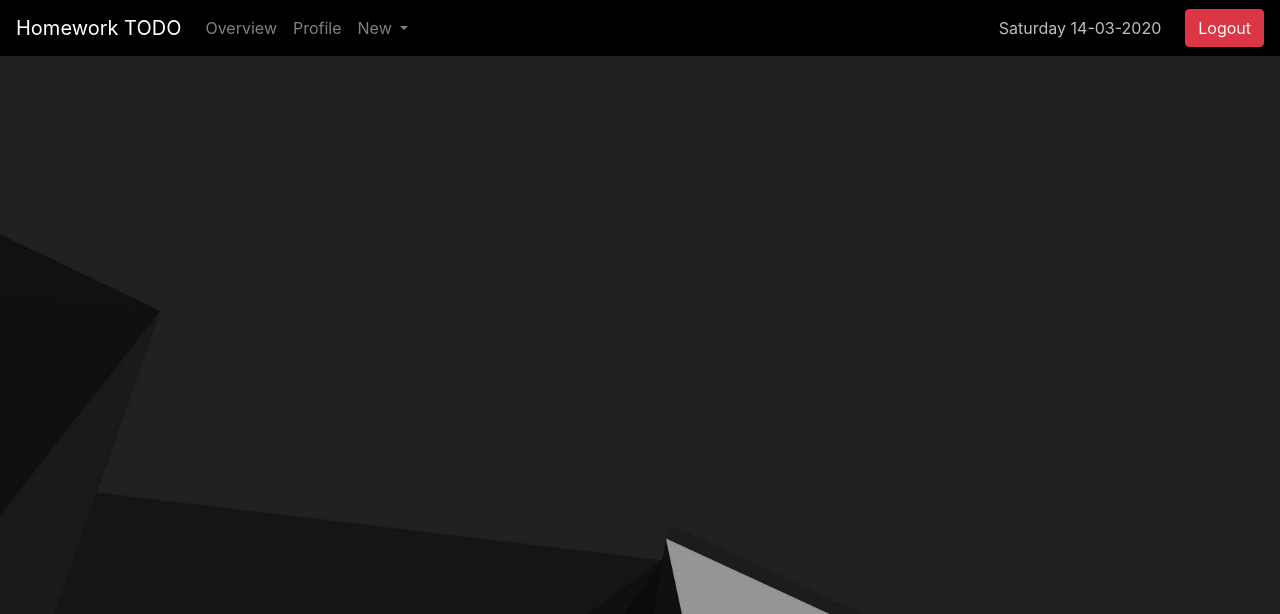
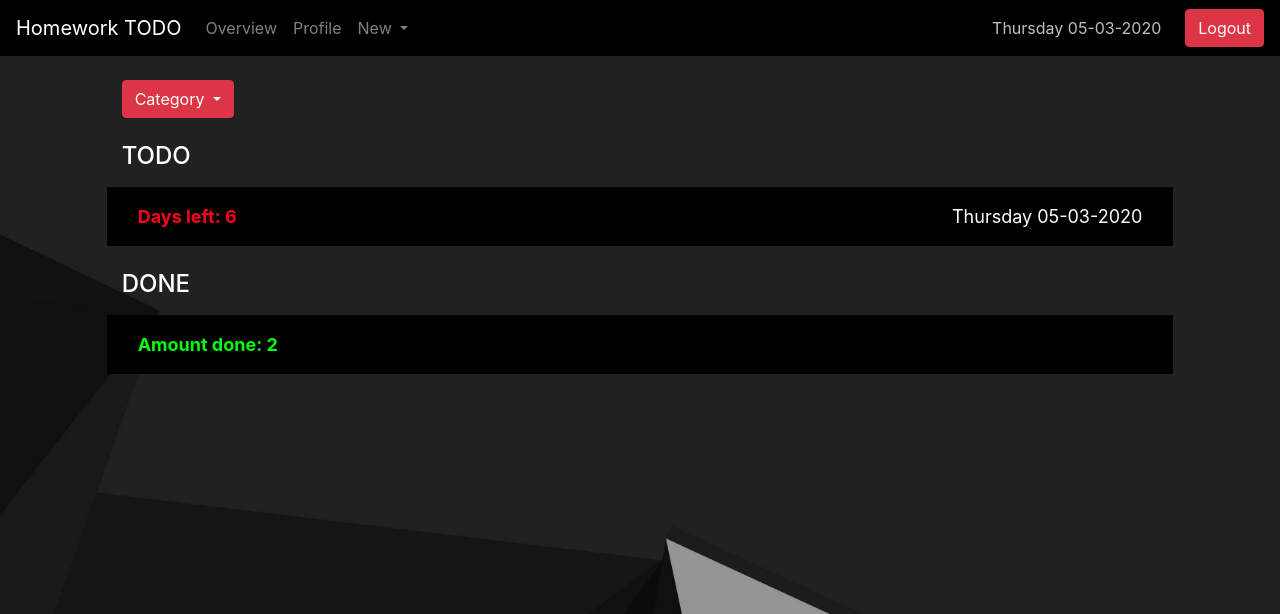
Before and after one commit to WackyWouter/Homework-todo, a PHP site: page / in a window 1280 px wide. Shown: the top 614 px of the page. Run offline with PHP 8.4, Linux system fonts and the light colour scheme.

Commit message:
changed date to php version and continued work fp

```diff
--- a/css/custom.css
+++ b/css/custom.css
@@ -8,7 +8,24 @@ body{
     background-size:cover;
     background-position:center;
 }
+.blackBg{
+    background-color: black !important;
+}
+.neonRed{
+    color: #FE0019 !important;
+}
+.neonGreen{
+    color: #00ff11 !important;
+}
+.whiteText{
+    color: white !important;
+}
+
 
 .bg-dark{
     background-color: black !important;
 }
+
+.fontSizeM{
+    font-size: 18px;
+}
--- a/index.php
+++ b/index.php
@@ -1,10 +1,16 @@
 <?php
   // require 'configuration.php';
   // require 'database.php';
+  // var_dump("server" . SERVERNAME);
+  // var_dump(database::getCategories(2));
 
-  // var_dump("server" . SERVERNAME);
+    $daysOfWeek = ['Sunday', 'Monday', 'Tuesday', 'Wednesday', 'Thursday', 'Friday', 'Saturday'];
+    $mydate = date('d-m-Y');
+    $day = date('w');
+    $currentDate = $daysOfWeek[$day] . ' ' . $mydate;
+    $daysleft = 6;
+    $amountDone = 2;
 
-  // var_dump(database::getCategories(2));
 ?>
 <!doctype html>
 <html lang="en">
@@ -49,7 +55,7 @@
             </li>
           </ul>
           <div class="form-inline ">
-                <p id="currentDate" class="navbar-nav mr-4" style="color: rgba(255,255,255,.75)">Date</p>
+                <p id="currentDate" class="navbar-nav mr-4" style="color: rgba(255,255,255,.75)"><?php echo $currentDate ?></p>
           </div>
           <form class="form-inline">
             <button class="btn btn-danger my-2 my-sm-0" type="submit">Logout</button>
@@ -58,12 +64,61 @@
       </nav>
     </div>
 
-    <div class="container">
-      <div class="row justify-content-center">;
-        <div class="col-8">
+    <div class="container-fluid mt-4">
+      <div class="row justify-content-center">
+        <div class="col-10">
+
+          <div class="dropdown">
+            <a class="dropdown-toggle btn btn-danger" href="#" id="navbarDropdown" role="button" data-toggle="dropdown" aria-haspopup="true" aria-expanded="false">
+              Category
+            </a>
+            <div class="dropdown-menu" aria-labelledby="navbarDropdown">
+              <a class="dropdown-item" href="#">Category A</a>
+              <a class="dropdown-item" href="#">Category B</a>
+            </div>
+          </div>
 
         </div>
       </div>
+
+      <!-- TODO PARTS -->
+      <div class="row justify-content-center mt-4">
+        <div class="col-10">
+          <h4 style="color:white">TODO</h4>
+        </div>
+      </div>
+
+      <div class="row justify-content-center mt-2">
+        <div class="col-10">
+          <div class="row justify-content-between blackBg p-3">
+            <div class="col-4 neonRed font-weight-bold fontSizeM" >
+              Days left: <?php echo $daysleft ?>
+            </div>
+            <div class="col-4 whiteText text-right fontSizeM">
+              <?php echo $currentDate ?>
+            </div>
+          </div>
+        </div>
+      </div>
+
+      <!-- DONE PARTS -->
+      <div class="row justify-content-center mt-4">
+        <div class="col-10">
+          <h4 style="color:white">DONE</h4>
+        </div>
+      </div>
+
+      <div class="row justify-content-center mt-2">
+        <div class="col-10">
+          <div class="row justify-content-between blackBg p-3">
+            <div class="col-4 neonGreen font-weight-bold fontSizeM" >
+              Amount done: <?php echo $amountDone ?>
+            </div>
+
+          </div>
+        </div>
+      </div>
+
     </div>
 
 
@@ -72,6 +127,5 @@
     <script src="https://code.jquery.com/jquery-3.4.1.slim.min.js" integrity="sha384-J6qa4849blE2+poT4WnyKhv5vZF5SrPo0iEjwBvKU7imGFAV0wwj1yYfoRSJoZ+n" crossorigin="anonymous"></script>
     <script src="https://cdn.jsdelivr.net/npm/popper.js@1.16.0/dist/umd/popper.min.js" integrity="sha384-Q6E9RHvbIyZFJoft+2mJbHaEWldlvI9IOYy5n3zV9zzTtmI3UksdQRVvoxMfooAo" crossorigin="anonymous"></script>
     <script src="https://stackpath.bootstrapcdn.com/bootstrap/4.4.1/js/bootstrap.min.js" integrity="sha384-wfSDF2E50Y2D1uUdj0O3uMBJnjuUD4Ih7YwaYd1iqfktj0Uod8GCExl3Og8ifwB6" crossorigin="anonymous"></script>
-    <script src="js/date.js"></script>
   </body>
 </html>
--- a/js/date.js
+++ /dev/null
@@ -1,21 +0,0 @@
-window.onload = function(){
-    var currentDateHtml = this.document.getElementById("currentDate");
-    var daysOfWeek = ["Sunday", "Monday", "Tuesday", "Wednesday", "Thursday", "Friday", "Saturday"];
-    var today = new Date();
-    var dd = today.getDate();
-    var day = daysOfWeek[today.getDay()];
-    var mm = today.getMonth()+1;
-    var yyyy = today.getFullYear();
-
-    if(dd < 10)
-    {
-        dd = '0' + dd;
-    }
-
-    if(mm < 10)
-    {
-        mm = '0' + mm;
-    }
-    today = day + ' ' + dd + '-' + mm + '-' + yyyy;
-    currentDateHtml.innerHTML = today;
-}
```
